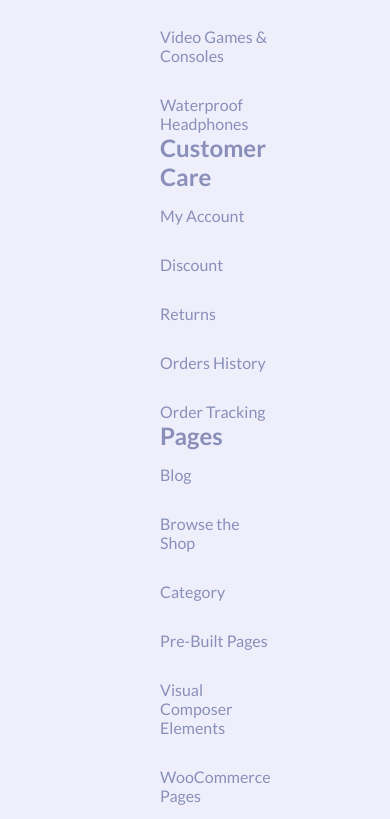
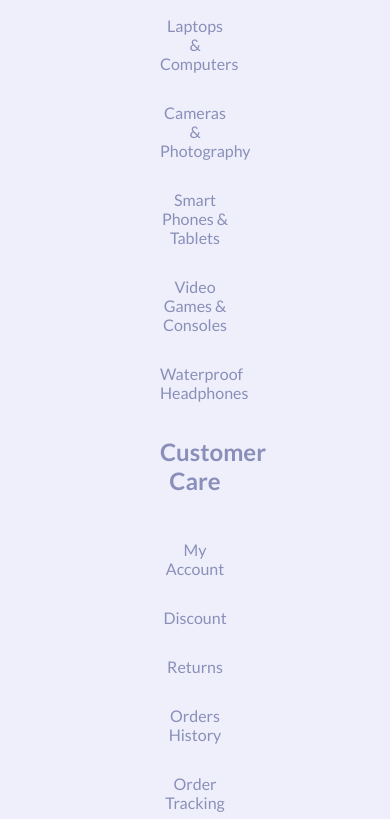
Before and after one commit to Ragheed173/Hekto_project, a plain HTML site: page index.html in a window 390 px wide. Shown: the part 634-1453 px from the top of the page. Drawn offline with Linux system fonts and the light colour scheme.

Commit message:
responsive footer

```diff
--- a/assets/base.css
+++ b/assets/base.css
@@ -141,6 +141,26 @@ ul {
     justify-content: space-between;
     align-items: center;
 }
+.container{
+    width: calc(100% - 320px);
+    margin: auto;
+}
+@media screen and (max-width: 1400px) {
+    .container{
+        width: calc(100% - 200px);
+    }
+}
+@media screen and (max-width: 992px) {
+    .container{
+        width: calc(100% - 100px);
+    }
+}
+@media screen and (max-width: 576px) {
+    .container{
+        width: calc(100% - 40px);
+    }
+}
+
 .gap-1 {
   gap: 5px;
 }
--- a/assets/main.css
+++ b/assets/main.css
@@ -64,13 +64,18 @@ body{
     padding: 50px 0;
 }
 
+.footer .row{
+    gap: 30px;
+}
+
 .footer .left-side{
     gap: 35px;
     align-items: flex-start;
+    width: calc((100% - 30px)/2);
 }
 
 .footer .right-side{
-    width: 60%;
+    width: calc((100% - 30px)/2);
 }
 .footer .nav a{
     gap: 45px;
@@ -79,4 +84,30 @@ body{
     text-decoration: none;
     color: #8A8FB9;
 }
+
+.footer .right-side .row{
+    gap: 35px;
+    align-items: flex-start;
+}
+
+.footer-item {
+    gap: 45px;
+    width: calc((100% - 70px)/3);
+}
+
+@media screen and (max-width: 992px) {
+    .footer .left-side, .footer .right-side{
+        width: 100%;
+    }
+
+
+}
+@media screen and (max-width: 576px) {
+    .footer{
+        text-align: center;
+    }
+    .footer-item {
+        width: 100%;
+    }
+}
 /* Footer end*/
--- a/index.html
+++ b/index.html
@@ -117,7 +117,6 @@
                   <a href="">Category</a>
                   <a href="">Pre-Built Pages</a>
                   <a href="">Visual Composer Elements</a>
-                  <a href="">WooCommerce Pages</a>
                 </nav>
               </div>
             </div>
```
